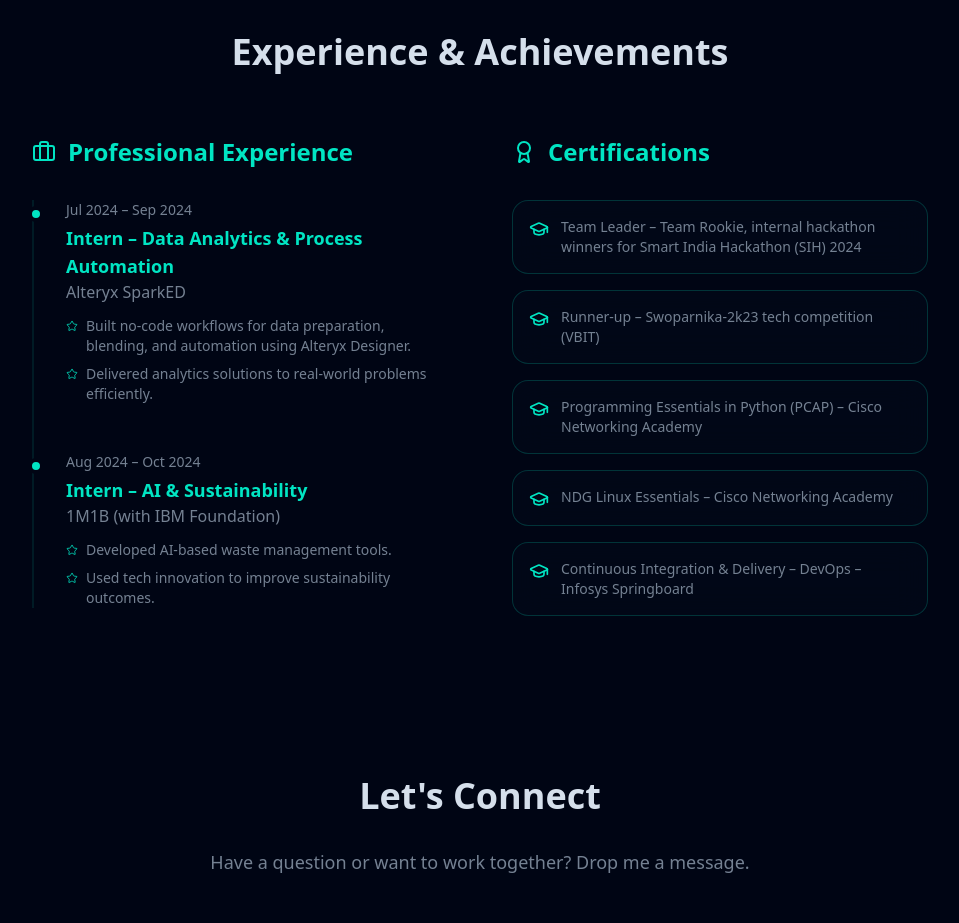
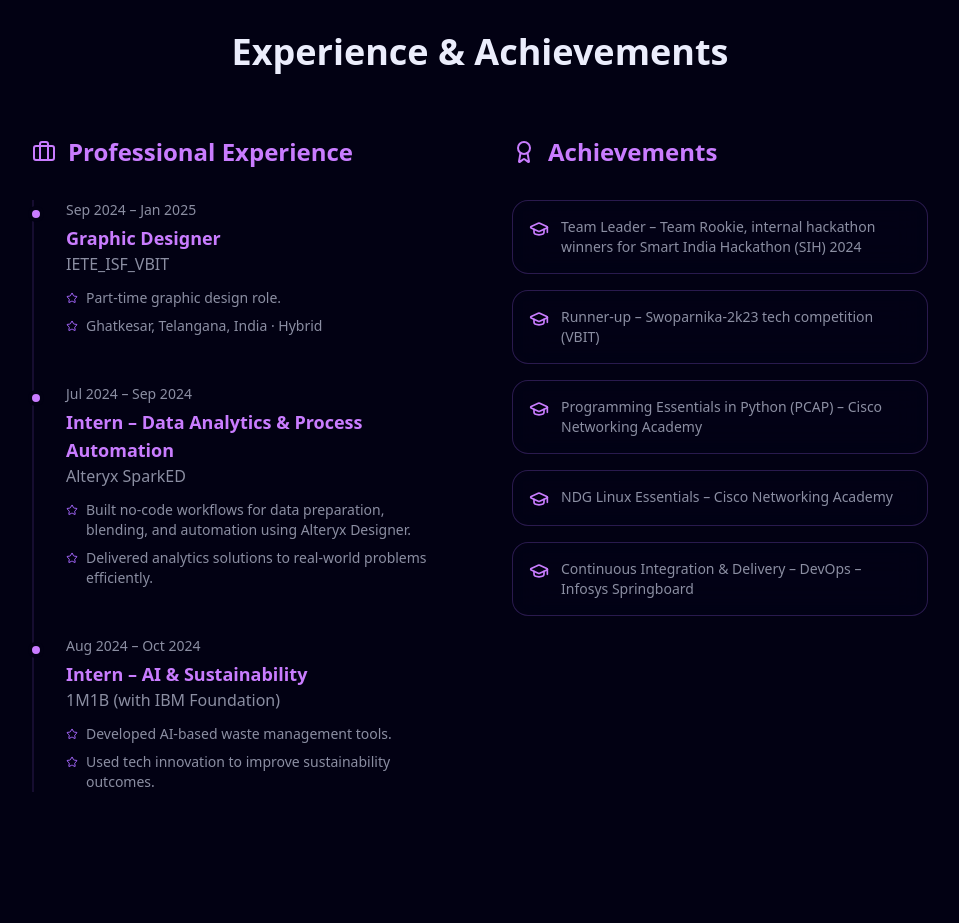
Before and after one commit to switch41/portfolio, a React (Vite) app: page / in a window 1280 px wide. Shown: the part 2800-3723 px from the top of the page, without its empty margins (160-1119 px from the left). Built offline with nearby package versions, Linux system fonts and the light colour scheme; no server answers; what @convex-dev/auth would draw is missing.

Commit message:
Update portfolio with Neon Future theme, add Graphic Designer role, remove Certifications

```diff
--- a/src/index.css
+++ b/src/index.css
@@ -73,32 +73,32 @@
 }
 
 .dark {
-  /* Cyber Dark Theme */
-  --background: oklch(0.12 0.04 255); /* Dark Indigo */
-  --foreground: oklch(0.9 0.02 255); /* Light Lavender Gray */
+  /* Neon Future Theme */
+  --background: oklch(0.1 0.05 280); /* Deep dark purple */
+  --foreground: oklch(0.95 0.02 280); /* Light lavender */
 
-  --card: oklch(0.18 0.04 255 / 0.4); /* Transparent Indigo */
-  --card-foreground: oklch(0.95 0.02 255);
+  --card: oklch(0.15 0.05 280 / 0.4); /* Transparent purple */
+  --card-foreground: oklch(0.95 0.02 280);
 
-  --popover: oklch(0.15 0.04 255);
-  --popover-foreground: oklch(0.95 0.02 255);
+  --popover: oklch(0.12 0.05 280);
+  --popover-foreground: oklch(0.95 0.02 280);
 
-  --primary: oklch(0.8 0.2 180); /* Vibrant Cyan/Teal */
-  --primary-foreground: oklch(0.1 0.04 255); /* Dark Indigo for text on primary */
+  --primary: oklch(0.75 0.25 300); /* Vibrant Magenta/Violet */
+  --primary-foreground: oklch(0.98 0.01 300); /* Light text for primary */
 
-  --secondary: oklch(0.25 0.05 255); /* Lighter Indigo */
-  --secondary-foreground: oklch(0.95 0.02 255);
+  --secondary: oklch(0.2 0.05 280); /* Lighter purple */
+  --secondary-foreground: oklch(0.95 0.02 280);
 
-  --muted: oklch(0.25 0.05 255);
-  --muted-foreground: oklch(0.6 0.03 255); /* Lighter Muted Text */
+  --muted: oklch(0.2 0.05 280);
+  --muted-foreground: oklch(0.65 0.03 280);
 
-  --accent: oklch(0.25 0.05 255);
-  --accent-foreground: oklch(0.95 0.02 255);
+  --accent: oklch(0.2 0.05 280);
+  --accent-foreground: oklch(0.95 0.02 280);
 
   --destructive: oklch(0.6 0.2 25);
-  --border: oklch(0.8 0.2 180 / 0.2); /* Cyan-tinted border */
-  --input: oklch(0.8 0.2 180 / 0.1);
-  --ring: oklch(0.8 0.2 180 / 0.5);
+  --border: oklch(0.75 0.25 300 / 0.2); /* Magenta-tinted border */
+  --input: oklch(0.75 0.25 300 / 0.1);
+  --ring: oklch(0.75 0.25 300 / 0.5);
 }
 
 @layer base {
--- a/src/pages/Landing.tsx
+++ b/src/pages/Landing.tsx
@@ -80,6 +80,15 @@ const skills = {
 };
 
 const experience = [
+  {
+    title: "Graphic Designer",
+    company: "IETE_ISF_VBIT",
+    period: "Sep 2024 – Jan 2025",
+    description: [
+      "Part-time graphic design role.",
+      "Ghatkesar, Telangana, India · Hybrid"
+    ]
+  },
   {
     title: "Intern – Data Analytics & Process Automation",
     company: "Alteryx SparkED",
@@ -406,7 +415,7 @@ export default function Landing() {
             <div>
               <h3 className="text-2xl font-bold mb-8 text-primary flex items-center">
                 <Award className="w-6 h-6 mr-3" />
-                Certifications
+                Achievements
               </h3>
               <div className="space-y-4">
                 {achievements.map((achievement, index) => (
```
